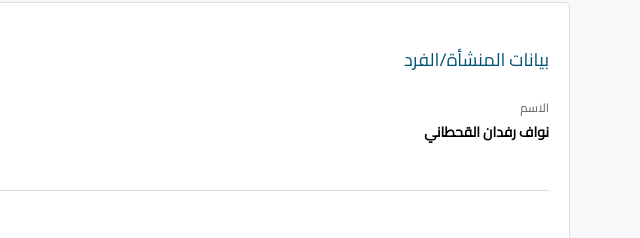
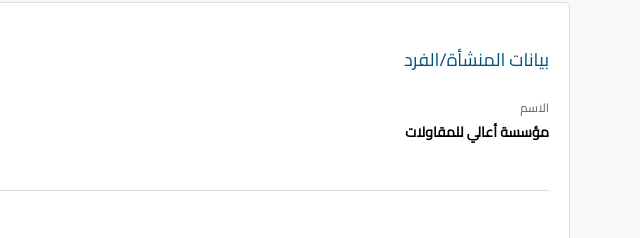
Before and after one commit to naql-sa-s-com2/5928NJA, a plain HTML site: page index.html in a window 1280 px wide. Shown: the part 118-356 px from the top of the page, 640-1280 px from the left. Drawn offline with Linux system fonts and the light colour scheme.

Commit message:
Update index.html

```diff
--- a/index.html
+++ b/index.html
@@ -19,7 +19,7 @@
                 <div class="section-content">
                     <div>
                         <div class="text">الاسم</div>
-                        <div class="last">نواف رفدان القحطاني <br>   </div>
+                        <div class="last">مؤسسة أعالي للمقاولات   <br>   </div>
                     </div>
                 </div>
             </div>
```
